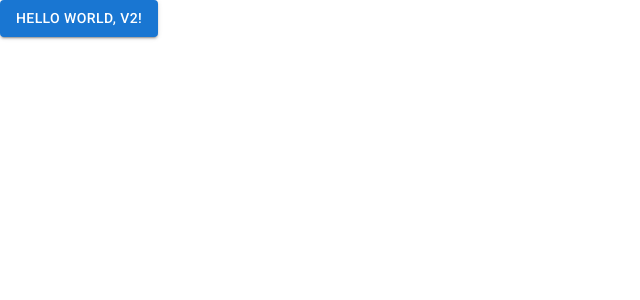
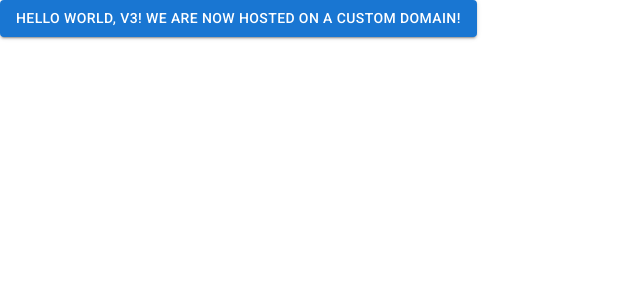
Before and after one commit to ThomasBurlett/dormir, a React (Create React App) app: page / in a window 1280 px wide. Shown: the top 300 px of the page, without its empty margins (0-640 px from the left). Built offline with nearby package versions, Linux system fonts and the light colour scheme.

Commit message:
build: testing CI/CD on custom domain

```diff
--- a/src/App.js
+++ b/src/App.js
@@ -2,5 +2,5 @@ import * as React from 'react';
 import Button from '@mui/material/Button';
 
 export default function App() {
-  return <Button variant="contained">Hello World, V2!</Button>;
+  return <Button variant="contained">Hello World, V3! We are now hosted on a custom domain!</Button>;
 }
```
